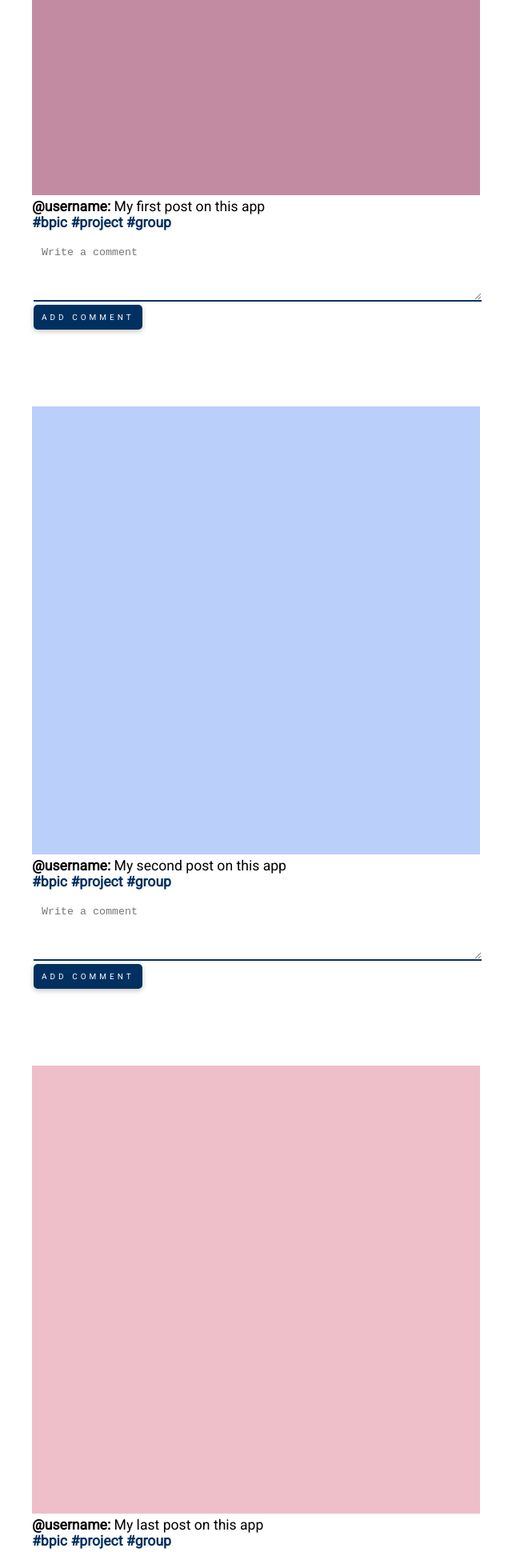
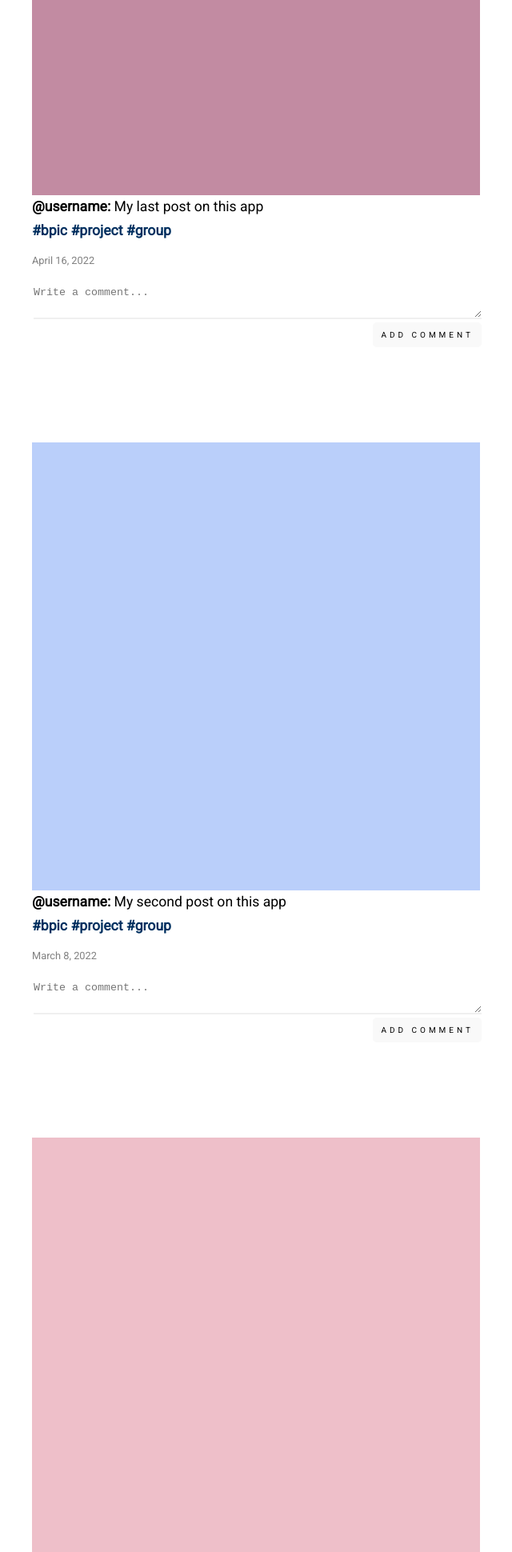
Before and after one commit to LilianaPopa-stud/Proiect-TW, a PHP site: page /user.html in a window 1280 px wide. Shown: the part 660-2600 px from the top of the page at 80% size, without its empty margins (303-943 px from the left). Run offline with PHP 8.4, Linux system fonts and the light colour scheme; some web fonts are replaced.

Commit message:
edit user

```diff
--- a/comment.css
+++ b/comment.css
@@ -14,33 +14,35 @@ section#app{
 
 .container-comm textarea {
 	width: 560px;
-    height: 80%;
+    height: 50%;
 	border: none;
 	background: white;
-	padding: 5px 10px;
+	padding: 10px 0px;
 
-	border-bottom: 2px solid #003060;
+	border-bottom: 2px solid #F0F0F0;
 	transition: all 0.5s;
 	margin-top: 15px;
 }
 
 button.primaryContained {
-	background: #003060;
-	color: #fff;
+	background: #f9f9f9;
+	color: black;
 	padding: 10px 10px;
 	border: none;
 	margin-top: 0px;
 	cursor: pointer;
 	text-transform: uppercase;
 	letter-spacing: 4px;
-	box-shadow: 0px 2px 6px 0px rgba(0, 0, 0, 0.25);
+	font-family: 'Roboto';
 	transition: 1s all;
 	font-size: 10px;
 	border-radius: 5px;
+	float: right;
+	margin-right: 30px;
 }
 
 button.primaryContained:hover {
-	background: gray;
+	background: #F0F0F0;
 }
 
 @media screen and (max-width: 450px) {
--- a/photo.css
+++ b/photoUtilities.css
@@ -11,11 +11,23 @@
         font-size: 1.1em;
 }
 .tags-box{
-    width: 560px;
+        width: 560px;
         height: auto;
         background: transparent;
         margin-left: 28px;
         font-family: 'Roboto';
         font-size: 1.1em;
         color:  #003060;
+        margin-top: 10px;
 }
+.date{
+    width: 560px;
+    height: auto;
+    background: transparent;
+    margin-left: 28px;
+    font-family: 'Roboto';
+    font-size: 0.8em;
+    color: gray;
+    margin-top: 20px;
+
+}
--- a/style.css
+++ b/style.css
@@ -58,6 +58,7 @@ a {
   top:0;
   width: 100%;
   position: sticky;
+  border-bottom: #f9f9f9;
  }
 
  .nav-links a {
--- a/styleUser.css
+++ b/styleUser.css
@@ -37,9 +37,10 @@ body {
   grid-column-start: 2;
   grid-column-end: 2;
 }
+
 .wrapper {
   display: grid;
-  background-color: snow;
+  background-color: #fafafa;
   grid-template-columns: 1fr 0.8fr 2fr 10fr 3.8fr ;
   padding-bottom: 5px;
 
--- a/user.html
+++ b/user.html
@@ -8,7 +8,7 @@
     <link rel="stylesheet" href="style.css" />
     <link rel="stylesheet" href="styleUser.css" />
     <link rel="stylesheet" href="comment.css" />
-    <link rel="stylesheet" href="photo.css" />
+    <link rel="stylesheet" href="photoUtilities.css" />
     <link href="http://fonts.cdnfonts.com/css/cooper-black" rel="stylesheet">
     <link href='https://fonts.googleapis.com/css?family=Roboto' rel='stylesheet'>
     <title>TW</title>
@@ -46,8 +46,9 @@
     <main class="gallery">
                 <section id="app">
                     <div ><img src="./pics/swatch2.jpeg" class="photo"></div>
-                    <div class="caption-box"> <b> @username: </b>  My first post on this app</div>
+                    <div class="caption-box"> <b> @username: </b>  My last post on this app</div>
                     <div class="tags-box">   <b> #bpic #project #group</b> </div>
+                    <div class="date"> <time datetime="2022-04-16T21:20:15"> April 16, 2022 </time></div>
                     <div class="container-comm">
                         <div class="row">
                             <div class="col-6">
@@ -61,7 +62,7 @@
                         <!--End row-->
                         <div class="row">
                             <div class="col-6">
-                                <textarea type="text" class="input" placeholder="Write a comment" v-model="newItem"
+                                <textarea type="text" class="input" placeholder="Write a comment..." v-model="newItem"
                                     @keyup.enter="addItem()"></textarea>
                                 <button v-on:click="addItem()" class='primaryContained float-right' type="submit">Add
                                     comment</button>
@@ -79,6 +80,7 @@
                     <div><img src="./pics/swatch3.jpeg" class="photo"></div>
                     <div class="caption-box"> <b>@username:</b> My second post on this app</div>
                     <div class="tags-box">   <b> #bpic #project #group</b> </div>
+                    <div class="date"> <time datetime="2022-04-16T21:20:15"> March 8, 2022 </time></div>
                     <div class="container-comm">
                         <div class="row">
                             <div class="col-6">
@@ -92,7 +94,7 @@
                         <!--End row-->
                         <div class="row">
                             <div class="col-6">
-                                <textarea type="text" class="input" placeholder="Write a comment" v-model="newItem"
+                                <textarea type="text" class="input" placeholder="Write a comment..." v-model="newItem"
                                     @keyup.enter="addItem()"></textarea>
                                 <button v-on:click="addItem()" class='primaryContained float-left' type="submit">Add
                                     comment</button>
@@ -108,8 +110,9 @@
 
                 <section id="app">
                     <div><img src="./pics/swatch1.jpeg" class="photo"></div>
-                    <div class="caption-box"> <b>@username:</b> My last post on this app</div>
+                    <div class="caption-box"> <b>@username:</b> My first post on this app</div>
                     <div class="tags-box">   <b> #bpic #project #group</b> </div>
+                    <div class="date"> <time datetime="2022-04-16T21:20:15"> February, 2022 </time></div>
                     <div class="container-comm">
                         <div class="row">
                             <div class="col-6">
@@ -123,7 +126,7 @@
                         <!--End row-->
                         <div class="row">
                             <div class="col-6">
-                                <textarea type="text" class="input" placeholder="Write a comment" v-model="newItem"
+                                <textarea type="text" class="input" placeholder="Write a comment..." v-model="newItem"
                                     @keyup.enter="addItem()"></textarea>
                                 <button v-on:click="addItem()" class='primaryContained float-left' type="submit">Add
                                     comment</button>
```
